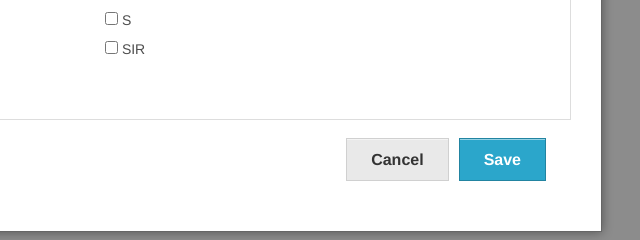
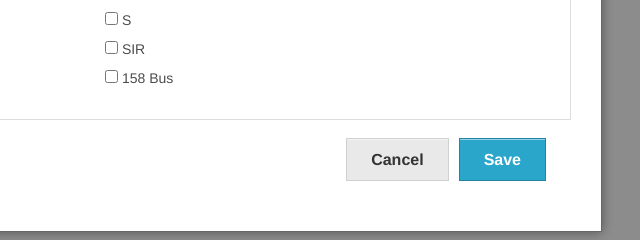
Before and after one commit to jpreardon/good-morning-display, a plain HTML site: page index.html in a window 1280 px wide. Shown: the part 513-753 px from the top of the page, 550-1190 px from the left. Drawn offline with Linux system fonts and the light colour scheme; no server answers.

Commit message:
Add 158 bus to settings overlay, save status to local storage.

```diff
--- a/index.html
+++ b/index.html
@@ -179,6 +179,7 @@
 					<label for="NQR"><input type="checkbox" id="NQR" name="transitLines[]" value="NQR"> NQR</label>
 					<label for="S"><input type="checkbox" id="S" name="transitLines[]" value="S"> S</label>
 					<label for="SIR"><input type="checkbox" id="SIR" name="transitLines[]" value="SIR"> SIR</label>
+          <label for="NJT158"><input type="checkbox" id="NJT158" name="transitLines[]" value="NJT158"> 158 Bus</label>
 				</div>
 			</fieldset>
 		</form>
```
